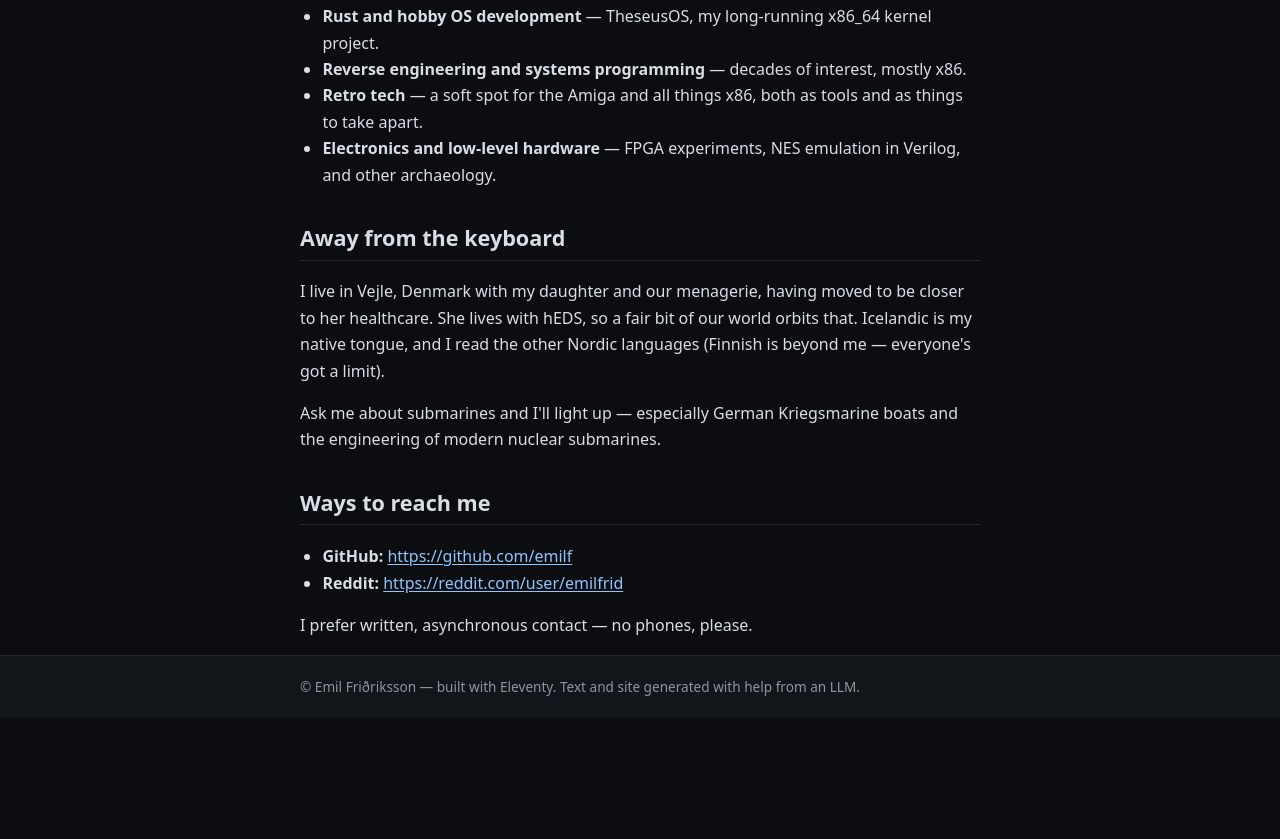
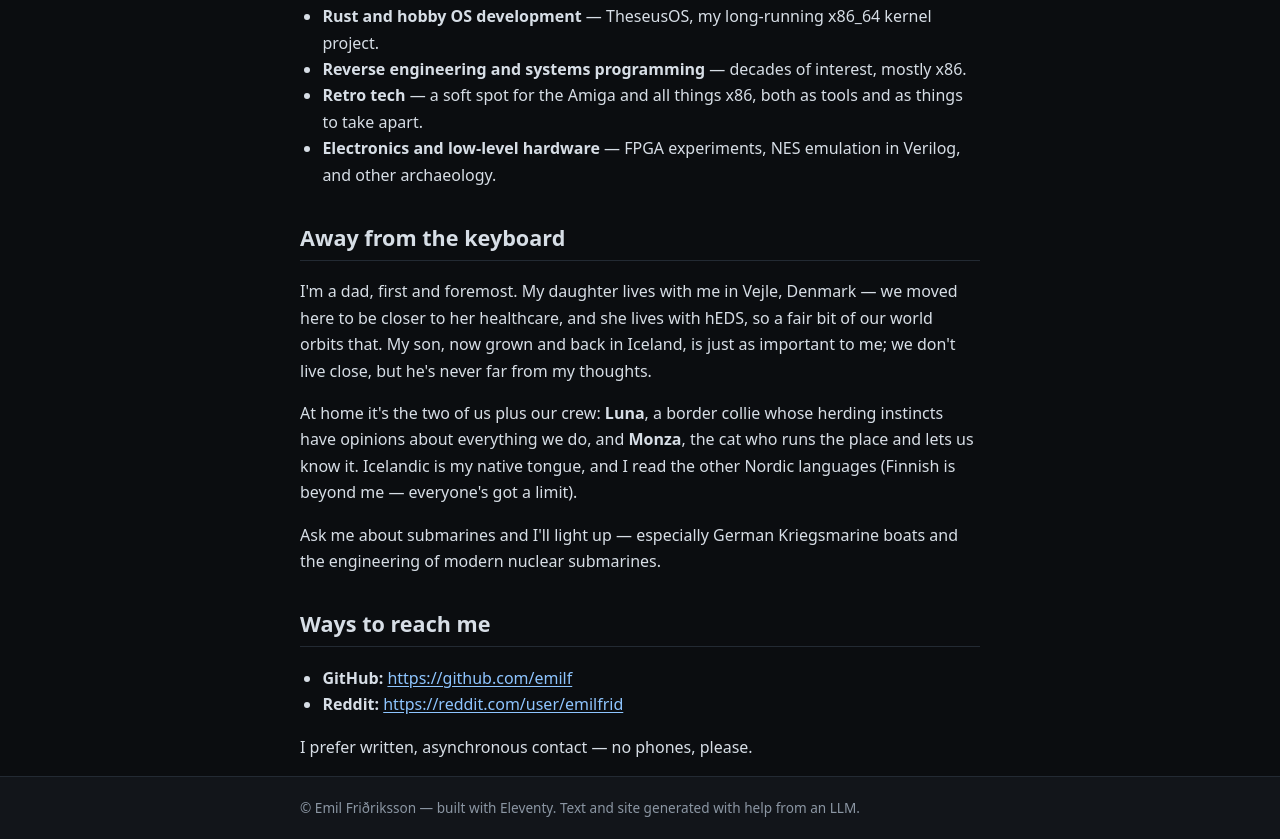
Before and after one commit to emilf/emilf.github.io, an Eleventy site: page src/about.md in a window 1280 px wide. Shown: the part 1226-2065 px from the top of the page. Before the commit the page ends 1944 px from the top, so only its background shows below. Built offline with nearby package versions, Linux system fonts and the light colour scheme; Eleventy itself is replaced by a stand-in of ours; files that its build step writes are made by us from their sources.

Commit message:
About: mention son + expand on Luna and Monza
Personal section now covers both kids, with the pets given a proper
introduction since they matter a lot to Emil.

```diff
--- a/src/about.md
+++ b/src/about.md
@@ -30,7 +30,9 @@ In 2021 COVID took my health. I ended up in the ICU and spent the next couple of
 
 ## Away from the keyboard
 
-I live in Vejle, Denmark with my daughter and our menagerie, having moved to be closer to her healthcare. She lives with hEDS, so a fair bit of our world orbits that. Icelandic is my native tongue, and I read the other Nordic languages (Finnish is beyond me — everyone's got a limit).
+I'm a dad, first and foremost. My daughter lives with me in Vejle, Denmark — we moved here to be closer to her healthcare, and she lives with hEDS, so a fair bit of our world orbits that. My son, now grown and back in Iceland, is just as important to me; we don't live close, but he's never far from my thoughts.
+
+At home it's the two of us plus our crew: **Luna**, a border collie whose herding instincts have opinions about everything we do, and **Monza**, the cat who runs the place and lets us know it. Icelandic is my native tongue, and I read the other Nordic languages (Finnish is beyond me — everyone's got a limit).
 
 Ask me about submarines and I'll light up — especially German Kriegsmarine boats and the engineering of modern nuclear submarines.
 
```
